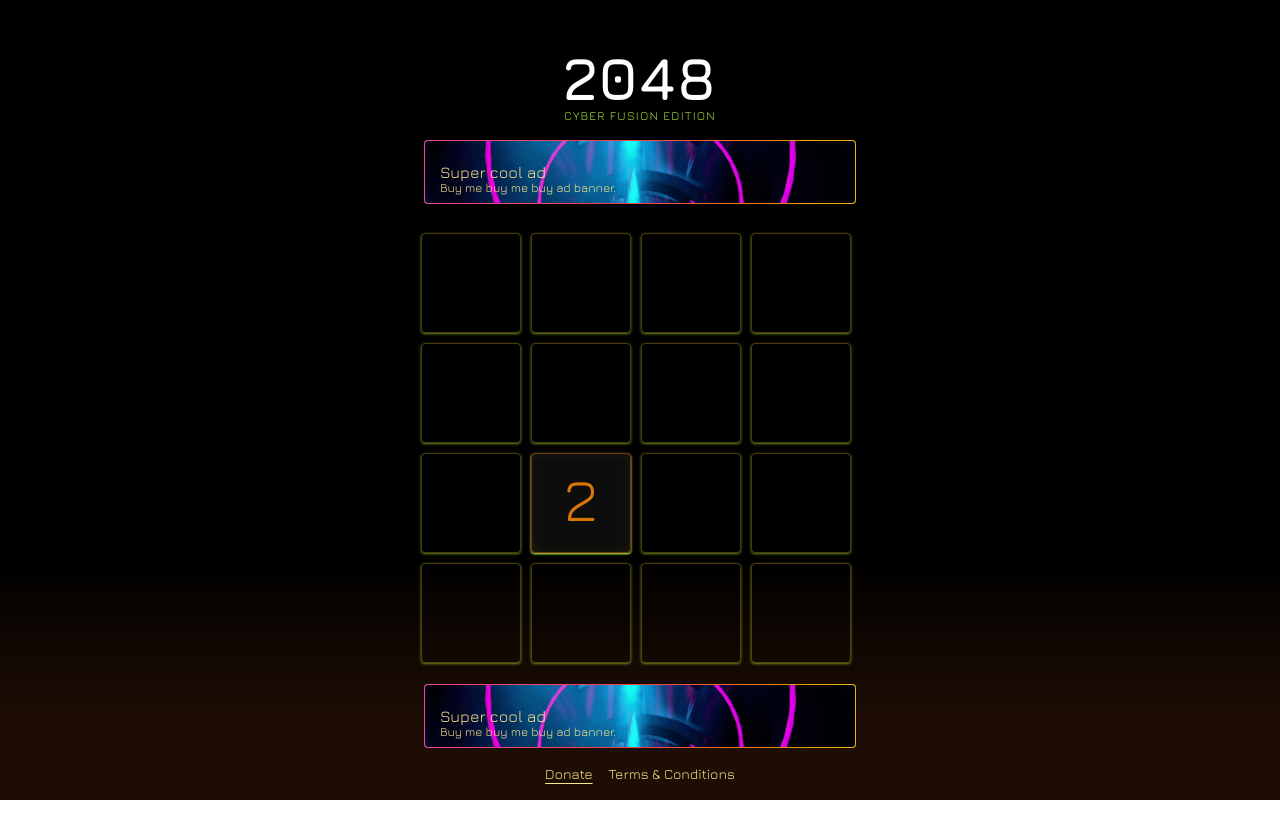
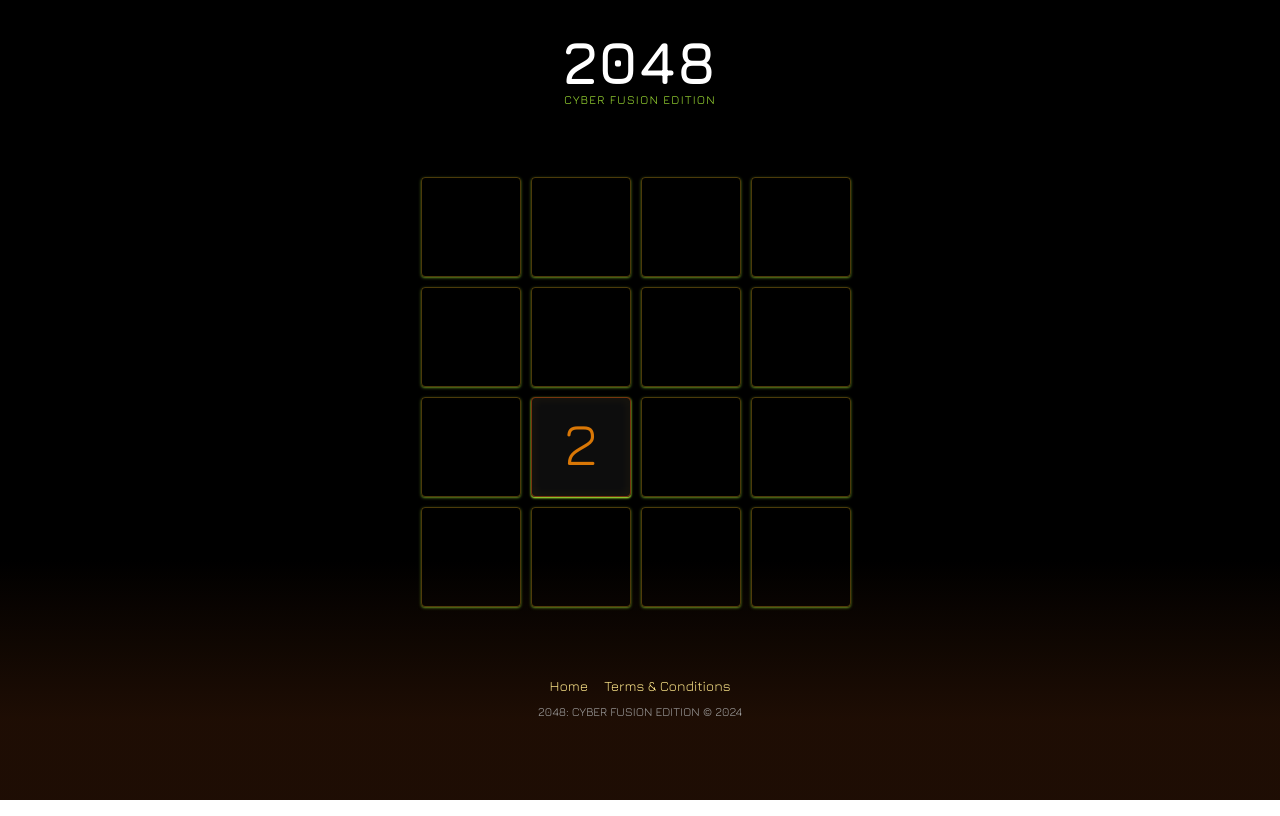
Before and after one commit to krystlc/2048-nuxt-3-supertab, a Nuxt app: page / in a window 1280 px wide. Built offline with nearby package versions, Linux system fonts and the light colour scheme.

Commit message:
feat: added layout

```diff
--- /dev/null
+++ b/app.vue
@@ -0,0 +1,5 @@
+<template>
+  <NuxtLayout>
+    <NuxtPage />
+  </NuxtLayout>
+</template>
--- a/assets/css/main.css
+++ b/assets/css/main.css
@@ -12,7 +12,7 @@ body::after {
 .board {
   width: 440px;
   height: 440px;
-  @apply relative order-1 outline-none scale-75 origin-left sm:scale-100 sm:origin-center touch-none;
+  @apply relative order-1 outline-none touch-none;
 }
 
 .board .cell,
--- /dev/null
+++ b/components/app/AppFooter.vue
@@ -0,0 +1,11 @@
+<template>
+  <footer class="text-center space-y-2 px-2 py-8 text-sm">
+    <nav class="space-x-4">
+      <a href="/" class="link">Home</a>
+      <a href="/terms" class="link">Terms & Conditions</a>
+    </nav>
+    <p class="text-xs text-neutral-400 uppercase">
+      2048: Cyber Fusion Edition © 2024
+    </p>
+  </footer>
+</template>
--- /dev/null
+++ b/components/app/AppHeader.vue
@@ -0,0 +1,5 @@
+<template>
+  <header class="text-center space-y-4 px-2 py-2 sm:py-8">
+    <a href="/"><AppBI /></a>
+  </header>
+</template>
--- /dev/null
+++ b/layouts/default.vue
@@ -0,0 +1,7 @@
+<template>
+  <div>
+    <AppHeader />
+    <slot />
+    <AppFooter />
+  </div>
+</template>
--- a/pages/index.vue
+++ b/pages/index.vue
@@ -1,9 +1,8 @@
 <template>
-  <div class="container mx-auto max-w-md">
-    <header class="text-center space-y-4 px-2 py-2 sm:pt-12">
-      <AppBI />
+  <div class="container mx-auto max-w-md space-y-4">
+    <aside>
       <AdsBanner1 v-if="!hasAccess" />
-    </header>
+    </aside>
     <main class="sm:py-4 relative">
       <ClientOnly>
         <BoardView
@@ -11,27 +10,18 @@
           :pause="showSquareAd && !hasAccess"
           @max-moves="handleMaxMoves"
         />
-        <AdsSquare
-          v-if="showSquareAd && !hasAccess"
-          class="absolute left-1/2 top-1/2 -ml-40 w-80 h-80 -mt-40"
-          @close="handleAdClose"
-          @ad-free="handlePaywall"
-        />
+        <AdsSquare v-if="showSquareAd && !hasAccess" @close="handleAdClose" />
       </ClientOnly>
     </main>
-    <footer class="text-center space-y-4 px-2 pb-8">
+    <aside>
       <AdsBanner1 v-if="!hasAccess" />
-      <nav class="text-sm space-x-4">
-        <button @click="handlePaywall" class="underline underline-offset-4">
-          Donate
-        </button>
-        <a href="/terms" class="link">Terms & Conditions</a>
-      </nav>
-    </footer>
+    </aside>
   </div>
 </template>
 
 <script setup lang="ts">
+import { hasAccess } from "~/composables/supertab";
+
 useHead({
   title: "2048: Cyber Fusion Edition",
   meta: [
@@ -50,21 +40,6 @@ useHead({
   ],
 });
 
-const hasAccess = ref(false);
-onMounted(() => {
-  useEventListener(window, "accessStatus", (ev) => {
-    hasAccess.value = (ev as any).detail.access;
-  });
-});
-
-declare global {
-  interface Window {
-    widget: {
-      showPaywall: () => void;
-    };
-  }
-}
-
 const showSquareAd = ref(false);
 function handleAdClose() {
   showSquareAd.value = false;
@@ -72,10 +47,4 @@ function handleAdClose() {
 function handleMaxMoves() {
   showSquareAd.value = true;
 }
-
-function handlePaywall() {
-  if (process.client) {
-    window.widget.showPaywall();
-  }
-}
 </script>
--- a/pages/terms.vue
+++ b/pages/terms.vue
@@ -1,17 +1,12 @@
 <template>
-  <main>
-    <div class="prose pb-12 px-4 mx-auto prose-invert">
-      <div class="mx-auto w-80 text-center py-12">
-        <a href="/"><AppBI /></a>
-      </div>
+  <main class="prose pb-12 px-4 mx-auto prose-invert">
     <h1>Terms and Conditions</h1>
-
     <section>
       <h2>Acceptance of Terms</h2>
       <p>
-          By accessing or using the Service, you agree to be bound by these
-          Terms and Conditions. If you do not agree to all the terms and
-          conditions of this agreement, you may not access the Service.
+        By accessing or using the Service, you agree to be bound by these Terms
+        and Conditions. If you do not agree to all the terms and conditions of
+        this agreement, you may not access the Service.
       </p>
 
       <h2>User Conduct</h2>
@@ -33,30 +28,30 @@
       <h2>Disclaimer</h2>
       <p>
         The Service is provided "as is" without warranties of any kind, either
-          express or implied. 2048: Cyber Fusion Edition does not warrant that
-          the Service will be uninterrupted or error-free.
+        express or implied. 2048: Cyber Fusion Edition does not warrant that the
+        Service will be uninterrupted or error-free.
       </p>
 
       <h2>Limitation of Liability</h2>
 
       <p>
-          In no event shall 2048: Cyber Fusion Edition be liable for any
-          indirect, incidental, special, consequential, or punitive damages
-          arising out of or in connection with your use of the Service.
+        In no event shall 2048: Cyber Fusion Edition be liable for any indirect,
+        incidental, special, consequential, or punitive damages arising out of
+        or in connection with your use of the Service.
       </p>
 
       <h2>Governing Law</h2>
       <p>
-          These Terms shall be governed and construed in accordance with the
-          laws of The United States of America, without regard to its conflict
-          of law provisions.
+        These Terms shall be governed and construed in accordance with the laws
+        of The United States of America, without regard to its conflict of law
+        provisions.
       </p>
 
       <h2>Changes to Terms</h2>
       <p>
-          2048: Cyber Fusion Edition reserves the right to modify or replace
-          these terms at any time. Your continued use of the Service after any
-          such changes constitutes your acceptance of the new terms.
+        2048: Cyber Fusion Edition reserves the right to modify or replace these
+        terms at any time. Your continued use of the Service after any such
+        changes constitutes your acceptance of the new terms.
       </p>
 
       <h3>Contact Us</h3>
@@ -65,7 +60,6 @@
         <a href="mailto:alex.valle@gmail.com">support@2048cfe.io</a>.
       </p>
     </section>
-    </div>
   </main>
 </template>
 
```
Lines whose indentation alone changed are shown as unchanged.
